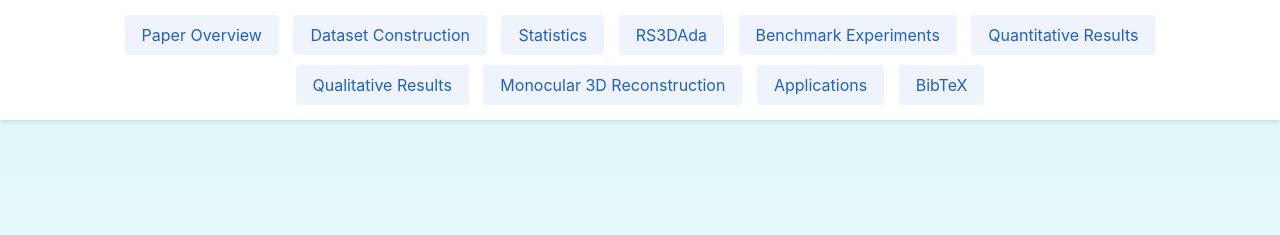
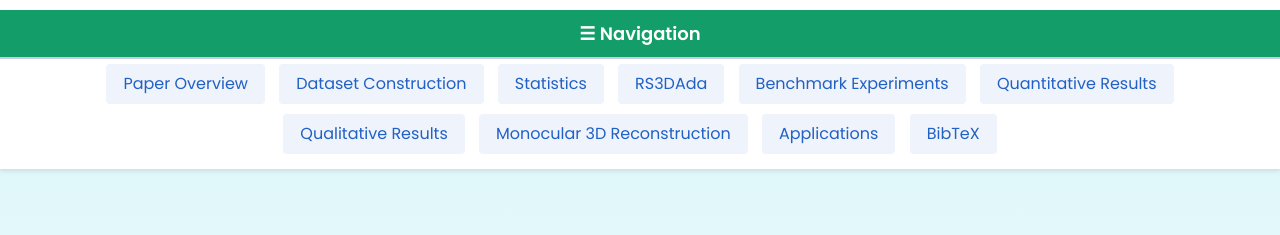
Before and after one commit to JTRNEO/SynRS3D, a plain HTML site: page index.html in a window 1280 px wide. Shown: the top 235 px of the page. Drawn offline with nearby package versions, Linux system fonts and the light colour scheme; some icons are missing; a web font is replaced by a local one.

Commit message:
add navigation bar

```diff
--- a/index.html
+++ b/index.html
@@ -9,7 +9,8 @@
   <title>SynRS3D: A Synthetic Dataset for Global 3D Semantic Understanding from Monocular Remote Sensing Imagery</title>
 <!-- Add this in the head section -->
 <link href="https://fonts.googleapis.com/css2?family=Poppins:wght@400;600&family=Roboto:wght@400;500&display=swap" rel="stylesheet">
-
+<!-- Link to Google Fonts for Poppins font -->
+<link href="https://fonts.googleapis.com/css2?family=Poppins:wght@400;600&display=swap" rel="stylesheet">
 <style>
   body {
     font-family: 'Roboto', sans-serif;
@@ -123,6 +124,65 @@
     box-shadow: 0 4px 8px rgba(0, 0, 0, 0.1);
   }
 
+/* Base styles for the sticky nav */
+.sticky-nav {
+  position: fixed;
+  top: 0;
+  left: 0;
+  width: 100%;
+  background-color: #fff;
+  z-index: 1000;
+  overflow: hidden;
+  font-family: 'Poppins', sans-serif; /* Fancy font */
+}
+
+/* Styles for the always-visible navigation tab */
+.nav-tab {
+  background-color: #139e69; /* Warm and vibrant color */
+  color: white;
+  text-align: center;
+  padding: 10px; /* Make the tab taller */
+  cursor: pointer;
+  font-size: 18px; /* Larger and more readable font */
+  font-weight: 600; /* Bold font */
+  border-bottom: 2px solid #c6cce6; /* Add a subtle border */
+  width: 100%;
+  position: relative;
+  transition: background-color 0.3s ease; /* Smooth hover effect */
+}
+
+/* Hover effect on the tab */
+.nav-tab:hover {
+  background-color: #07ada2; /* Darker shade when hovered */
+}
+
+/* Hidden nav content by default */
+.nav-container {
+  display: none; /* Hidden until hover */
+}
+
+/* Show the navigation when hovered */
+.sticky-nav:hover .nav-container,
+.sticky-nav:hover .nav-tab {
+  display: block;
+}
+
+/* Ensure that the sticky nav remains compact until hovered */
+.sticky-nav {
+  height: 50px; /* Adjust to fit the taller tab */
+}
+
+/* Expand the nav height when hovered */
+.sticky-nav:hover {
+  height: auto; /* Expand height to show all buttons */
+}
+
+/* Mobile-friendly adjustment */
+@media screen and (max-width: 768px) {
+  .sticky-nav {
+    height: 50px; /* Same behavior for mobile */
+  }
+}
   .sticky-nav {
     position: sticky;
     top: 0;
@@ -158,7 +218,10 @@ section {
 
 <!-- Add this sticky navigation -->
 <nav class="sticky-nav">
-  <div class="container">
+  <div class="nav-tab">
+    <p>☰ Navigation</p> <!-- Add an icon to make it look like a menu -->
+  </div>
+  <div class="container nav-container">
     <div class="columns is-centered">
       <div class="column has-text-centered">
         <a href="#overview" class="button is-link is-light">Paper Overview</a>
@@ -536,9 +599,19 @@ section {
       author={Song, Jian and Chen, Hongruixuan and Xuan, Weihao and Xia, Junshi and Yokoya, Naoto},
       journal={arXiv preprint arXiv:2406.18151},
       year={2024}
-    }</pre>
+      }
+
+      @inproceedings{song2024syntheworld,
+      title={SyntheWorld: A Large-Scale Synthetic Dataset for Land Cover Mapping and Building Change Detection},
+      author={Song, Jian and Chen, Hongruixuan and Yokoya, Naoto},
+      booktitle={Proceedings of the IEEE/CVF Winter Conference on Applications of Computer Vision},
+      pages={8287--8296},
+      year={2024}
+      }
+    </pre>
   </div>
 </section>
+
 
 <!-- Footer -->
 <footer class="footer">
```
